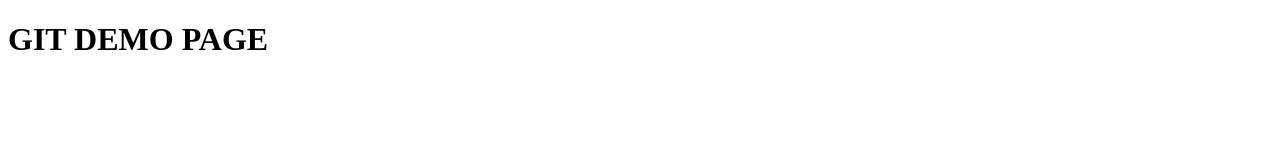
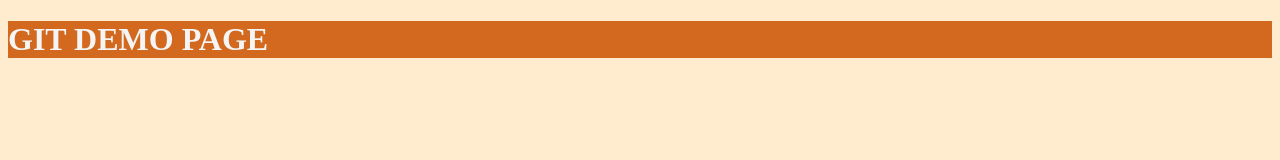
Before and after one commit to erichannah/Github-Video, a plain HTML site: page index.html in a window 1280 px wide. Drawn offline with Linux system fonts and the light colour scheme.

Commit message:
add basic styles

```diff
--- a/index.html
+++ b/index.html
@@ -4,7 +4,7 @@
     <meta charset="UTF-8">
     <meta name="viewport" content="width=device-width, initial-scale=1.0">
     <meta http-equiv="X-UA-Compatible" content="ie=edge">
-    <style src="styles.css"></style>
+    <link rel="stylesheet" href="styles.css">
     <title>Document</title>
 </head>
 <body>
--- /dev/null
+++ b/styles.css
@@ -0,0 +1,8 @@
+body {
+    background-color: blanchedalmond;
+}
+
+h1 {
+    background-color: chocolate;
+    color: whitesmoke;
+}
```
